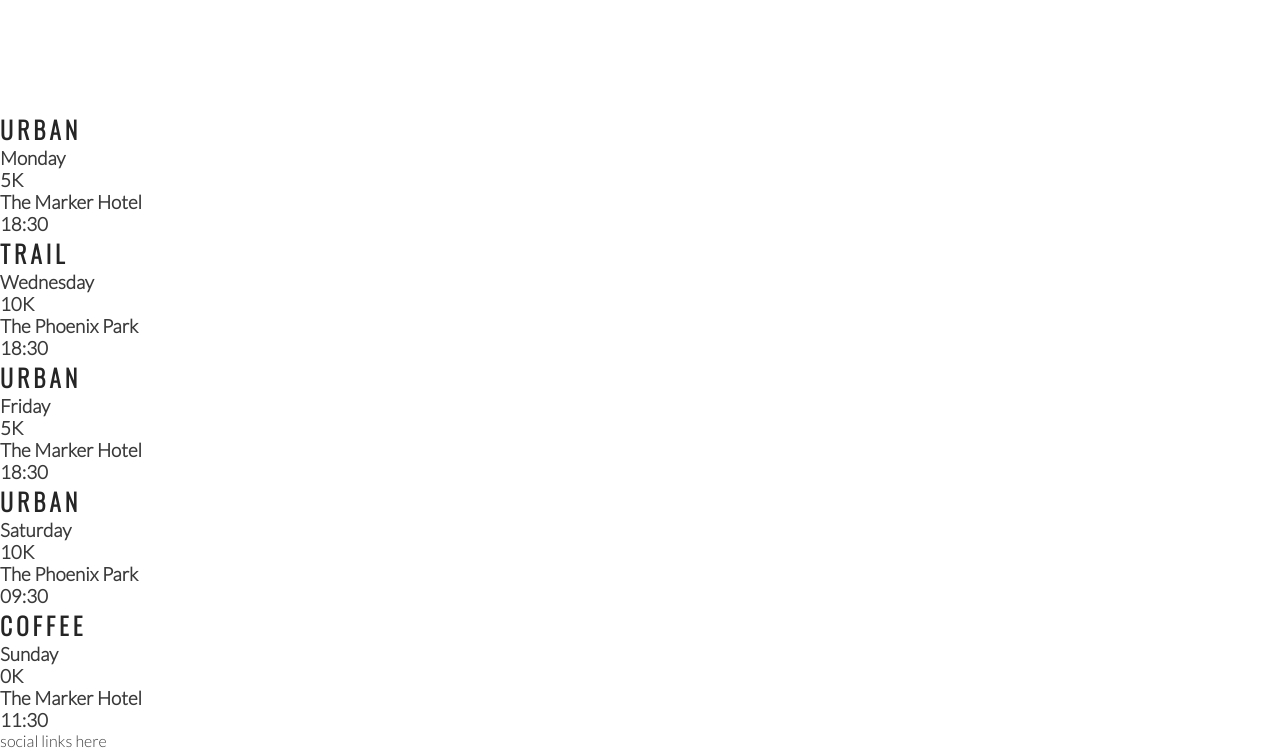
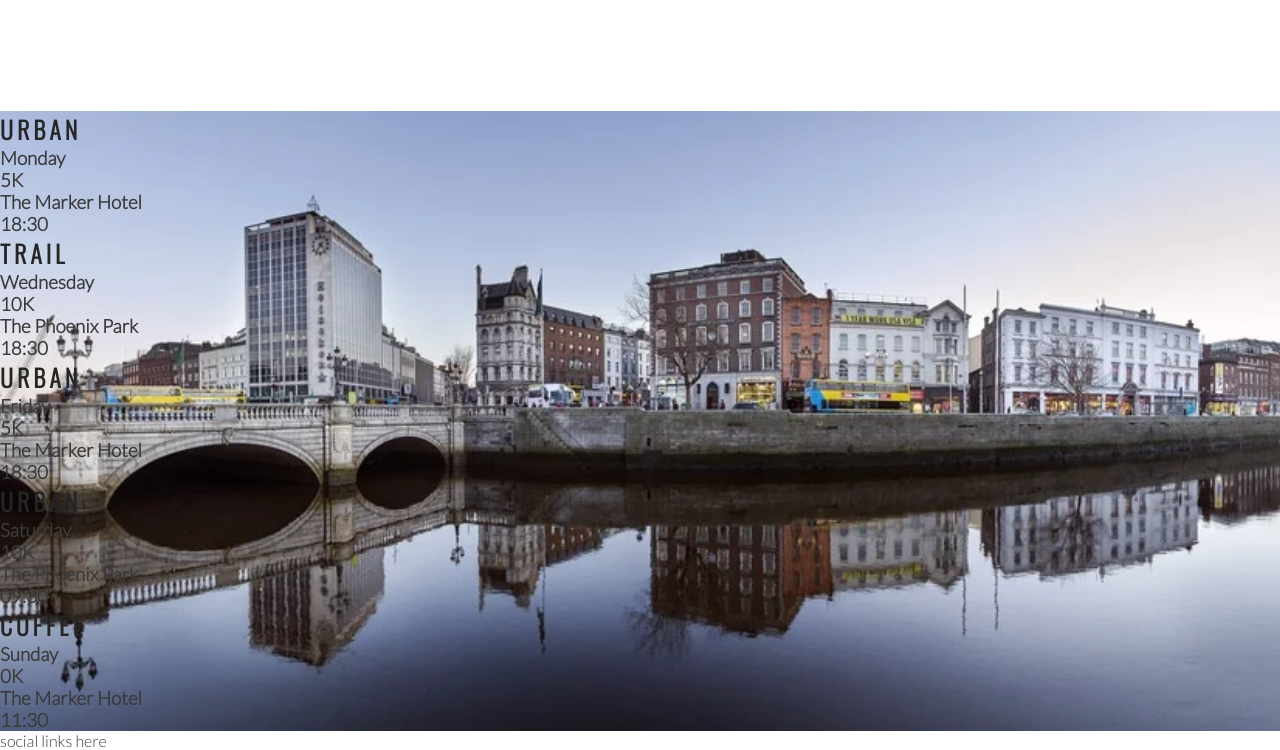
Before and after one commit to liamd416/love-running, a plain HTML site: page index.html in a window 1280 px wide. Shown: the part 1184-1934 px from the top of the page. Drawn offline with nearby package versions, Linux system fonts and the light colour scheme.

Commit message:
Add background image to times section

```diff
--- a/assets/css/style.css
+++ b/assets/css/style.css
@@ -184,3 +184,13 @@ hr {
    height: 100%;
    border-radius: 50%;
 }
+
+/* event times*/
+
+#times {
+    background-image: url('../images/dublin-city.webp');
+    background-repeat: no-repeat;
+    background-size: cover;
+    background-position: center;
+    overflow: hidden;
+}
--- a/index.html
+++ b/index.html
@@ -86,7 +86,7 @@
             </div>
         </div>
     </section>
-    <section>
+    <section id="times">
         <div>
             <h2>Urban</h2>
             <h3>Monday</h3>
```
Also changed, not shown: assets/images/dublin-city.webp (added).
